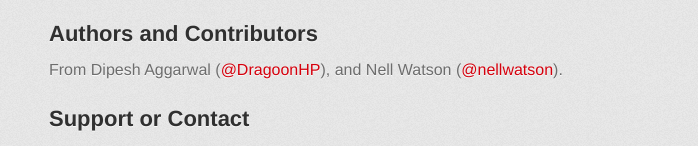
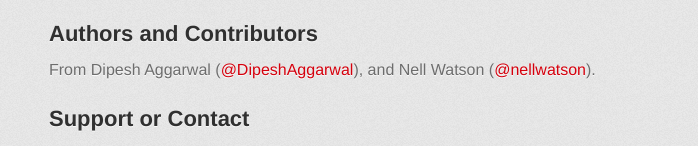
Before and after one commit to NellWatson/old-VNlytics, a plain HTML site: page index.html in a window 1280 px wide. Shown: the part 1348-1494 px from the top of the page, without its empty margins (281-979 px from the left). Drawn offline with Linux system fonts and the light colour scheme; a web font is replaced by a local one.

Commit message:
Update index.html

```diff
--- a/index.html
+++ b/index.html
@@ -63,7 +63,7 @@ All rights reserved.</p>
 <h2>
 <a id="authors-and-contributors" class="anchor" href="#authors-and-contributors" aria-hidden="true"><span aria-hidden="true" class="octicon octicon-link"></span></a>Authors and Contributors</h2>
 
-<p>From Dipesh Aggarwal (<a href="https://github.com/DragoonHP" class="user-mention">@DragoonHP</a>), and Nell Watson (<a href="https://github.com/nellwatson" class="user-mention">@nellwatson</a>).</p>
+<p>From Dipesh Aggarwal (<a href="https://github.com/DipeshAggarwal" class="user-mention">@DipeshAggarwal</a>), and Nell Watson (<a href="https://github.com/nellwatson" class="user-mention">@nellwatson</a>).</p>
 
 <h2>
 <a id="support-or-contact" class="anchor" href="#support-or-contact" aria-hidden="true"><span aria-hidden="true" class="octicon octicon-link"></span></a>Support or Contact</h2>
```
